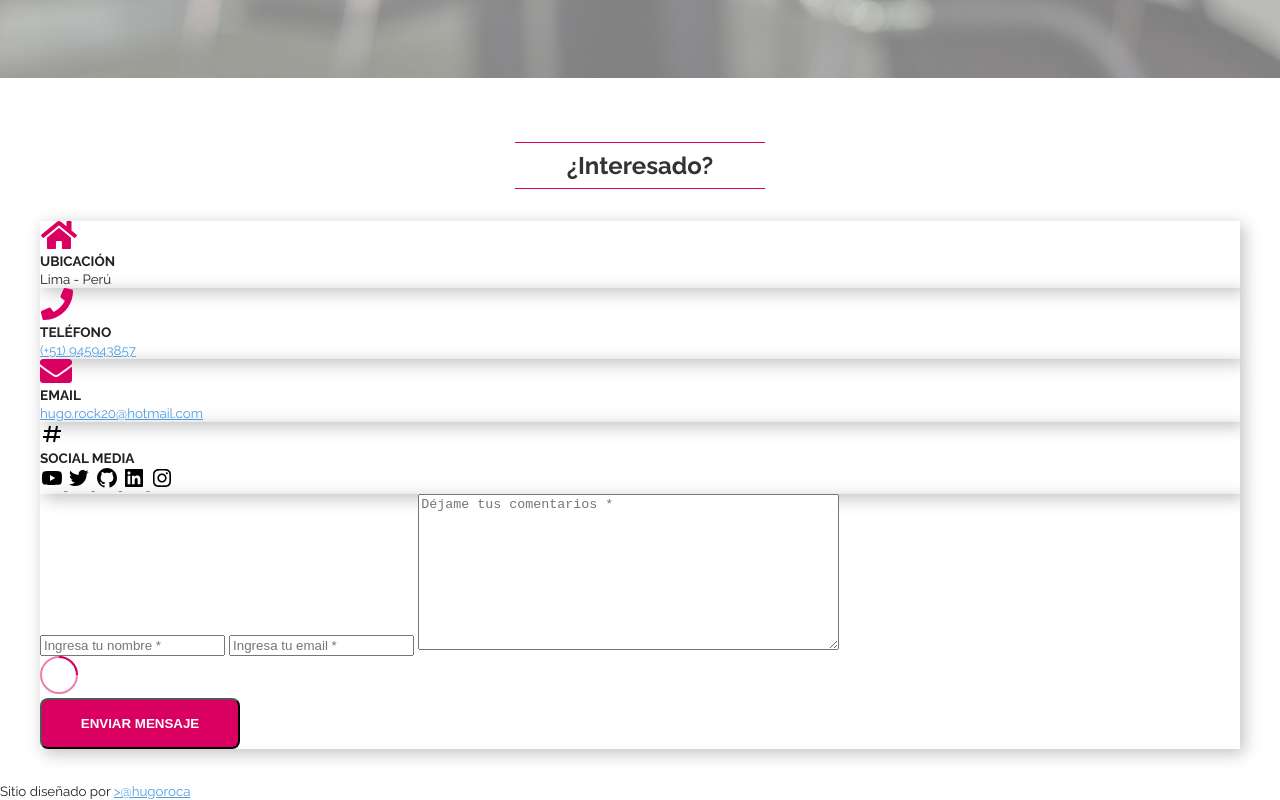
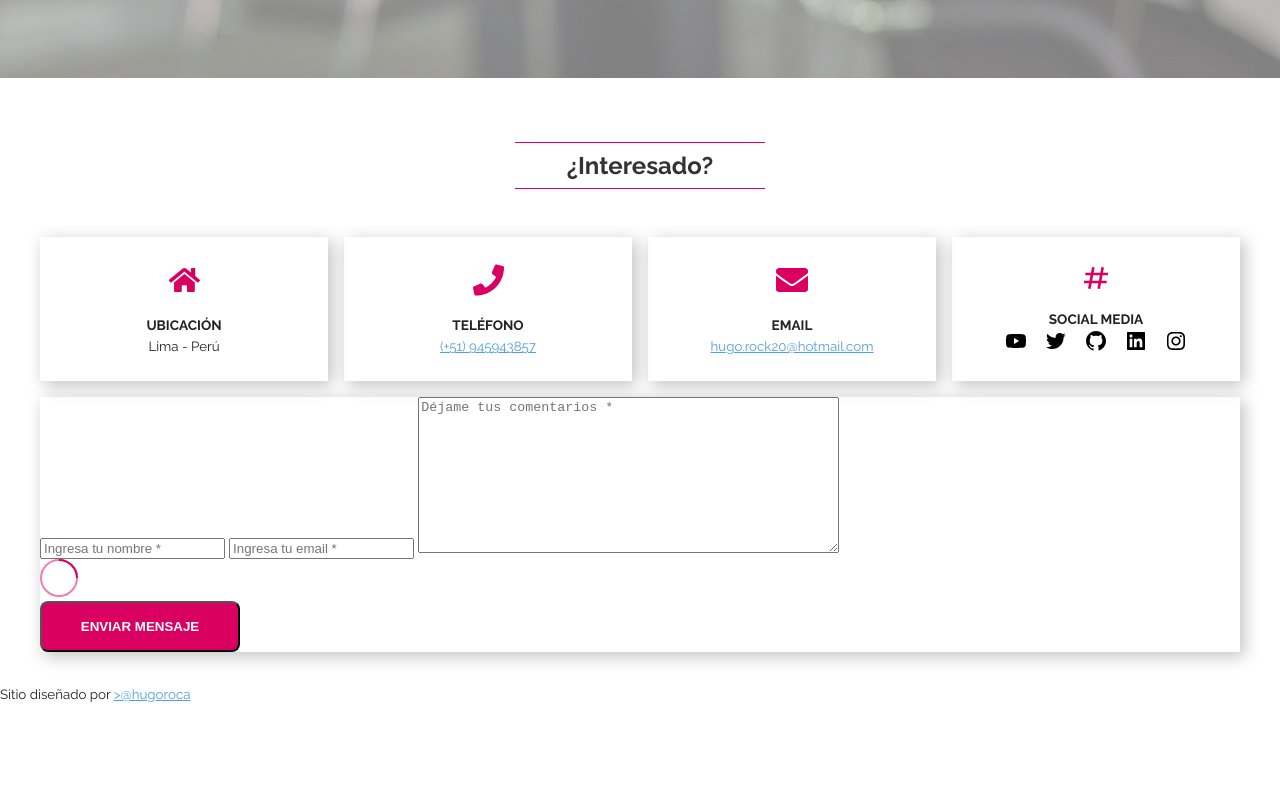
Before and after one commit to HugoRoca/cv-online-v.1.0, a plain HTML site: page index.html in a window 1280 px wide. Shown: the part 4225-5025 px from the top of the page. After the commit the page ends 4928 px from the top, so only its background shows below. Drawn offline with Linux system fonts and the light colour scheme.

Commit message:
section contact boxes

```diff
--- a/style.css
+++ b/style.css
@@ -417,9 +417,30 @@ progress::-moz-progress-bar {
   }
 }
 
-/* Site styles */
+/******************************** Site styles */
 .about > article {
   margin-bottom: 2rem;
+}
+
+.contact-card {
+  margin: 1rem auto;
+  padding: 1rem;
+  width: 100%;
+  height: 144px;
+  display: flex;
+  flex-direction: column;
+  justify-content: space-around;
+  align-items: center;
+}
+
+.contact-card > svg {
+  width: 2rem;
+  height: 2rem;
+  fill: var(--first-color);
+}
+
+.contact-card > small {
+  margin-top: -1rem;
 }
 
 .header {
@@ -525,7 +546,23 @@ progress::-moz-progress-bar {
   margin-bottom: 1.25rem;
 }
 
+.social-media a {
+  text-decoration: none;
+  padding: 0 0.4rem;
+}
+
+.social-media svg {
+  width: 1.5rem;
+  height: 1.5rem;
+}
+
 @media screen and (min-width: 768px) {
+  .contact-cards {
+    display: grid;
+    grid-template-columns: repeat(2, 48%);
+    justify-content: space-between;
+  }
+
   .portfolio > .container {
     display: grid;
     grid-template-columns: repeat(2, 50%);
@@ -565,6 +602,10 @@ progress::-moz-progress-bar {
     align-content: center;
   }
 
+  .contact-cards {
+    grid-template-columns: repeat(4, 24%);
+  }
+
   .header {
     position: sticky;
     top: 0;
```
